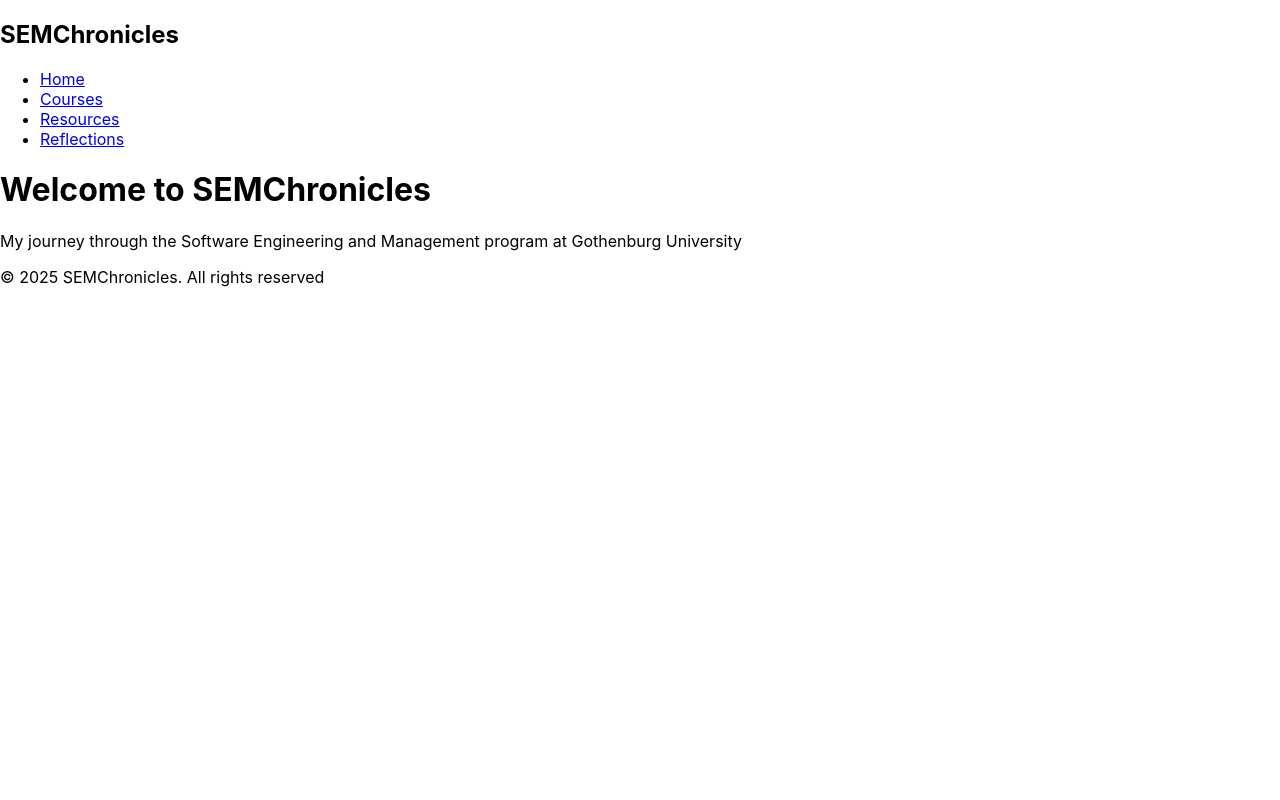
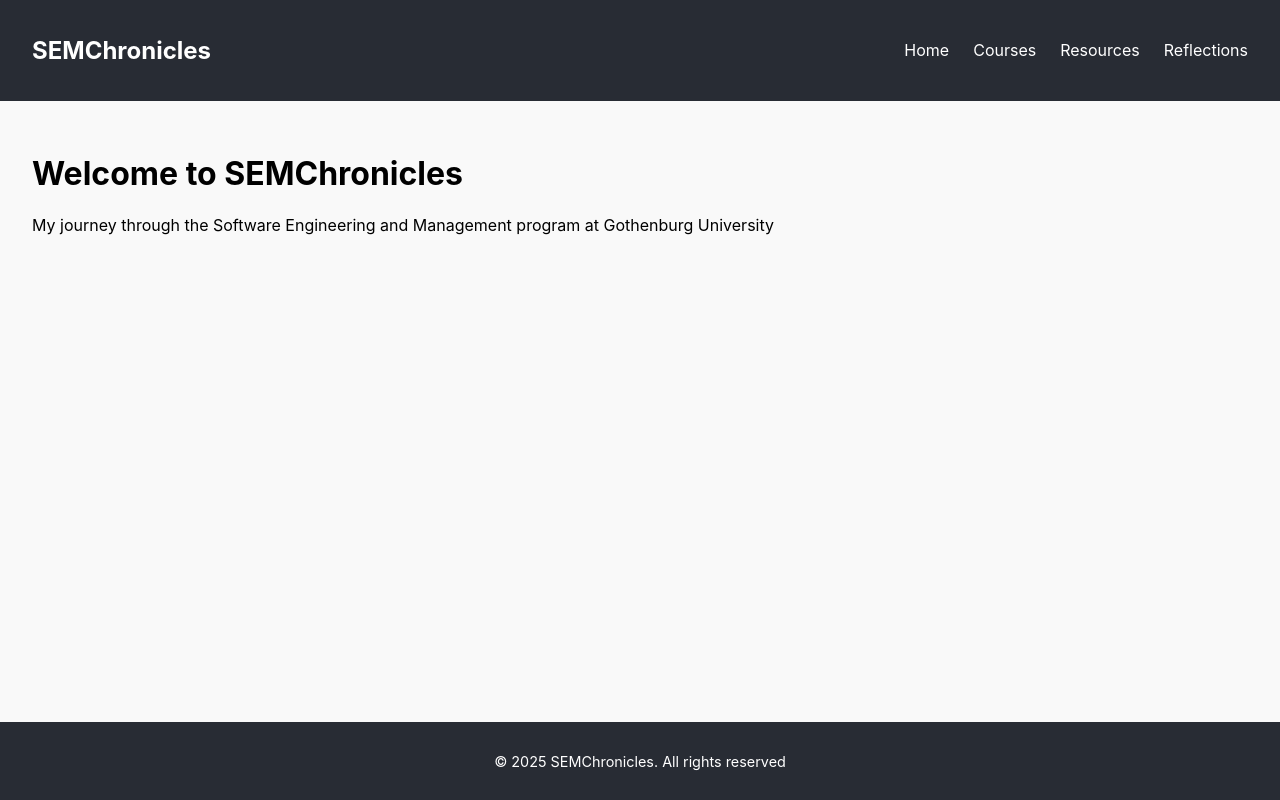
Before and after one commit to Fnilsson95/SEMChronicles, a React (Create React App) app: page / in a window 1280 px wide. Built offline with nearby package versions, Linux system fonts and the light colour scheme.

Commit message:
Add CSS styling to form basic layout
Added CSS styling to Navbar, footer, main-component, app-layout so that the application can get a basic layout and look  more like a webpage for now

```diff
--- a/src/App.css
+++ b/src/App.css
@@ -1,38 +1,11 @@
-.App {
-  text-align: center;
+.app-layout {
+  display: flex;
+  flex-direction: column;
+  min-height: 100vh;
 }
 
-.App-logo {
-  height: 40vmin;
-  pointer-events: none;
+.main-content {
+  flex-grow: 1;
+  padding: 2rem;
+  background-color: #f9f9f9;
 }
-
-@media (prefers-reduced-motion: no-preference) {
-  .App-logo {
-    animation: App-logo-spin infinite 20s linear;
-  }
-}
-
-.App-header {
-  background-color: #282c34;
-  min-height: 100vh;
-  display: flex;
-  flex-direction: column;
-  align-items: center;
-  justify-content: center;
-  font-size: calc(10px + 2vmin);
-  color: white;
-}
-
-.App-link {
-  color: #61dafb;
-}
-
-@keyframes App-logo-spin {
-  from {
-    transform: rotate(0deg);
-  }
-  to {
-    transform: rotate(360deg);
-  }
-}
--- a/src/App.js
+++ b/src/App.js
@@ -2,14 +2,17 @@
 import AppRoutes from "./routes/AppRoutes";
 import Navbar from "./components/Navbar";
 import Footer from "./components/Footer";
+import "./App.css";
 
 function App() {
   return (
-    <>
+    <div className="app-layout">
       <Navbar />
-      <AppRoutes />
+      <main className="main-content">
+        <AppRoutes />
+      </main>
       <Footer />
-    </>
+    </div>
   );
 }
 
--- a/src/components/Footer.jsx
+++ b/src/components/Footer.jsx
@@ -1,4 +1,5 @@
 import React from "react";
+import "../styles/Footer.css";
 
 const Footer = () => {
   return (
--- a/src/components/Navbar.jsx
+++ b/src/components/Navbar.jsx
@@ -1,6 +1,6 @@
 import React from "react";
 import { Link } from "react-router-dom";
-// Import navbas.css whenever styling gets done
+import "../styles/Navbar.css";
 
 const Navbar = () => {
   return (
--- /dev/null
+++ b/src/styles/Footer.css
@@ -0,0 +1,7 @@
+.footer {
+  background-color: #282c34;
+  color: white;
+  text-align: center;
+  padding: 1rem;
+  font-size: 0.9rem;
+}
--- /dev/null
+++ b/src/styles/Navbar.css
@@ -0,0 +1,23 @@
+.navbar {
+  display: flex;
+  justify-content: space-between;
+  align-items: center;
+  background-color: #282c34;
+  padding: 1rem 2rem;
+  color: white;
+}
+
+.nav-links {
+  list-style: none;
+  display: flex;
+  gap: 1.5rem;
+}
+
+.nav-links a {
+  color: white;
+  text-decoration: none;
+}
+
+.nav-links a:hover {
+  text-decoration: underline;
+}
```
Also changed, not shown: 1 other file (tests, documents, lock files or other folders).
